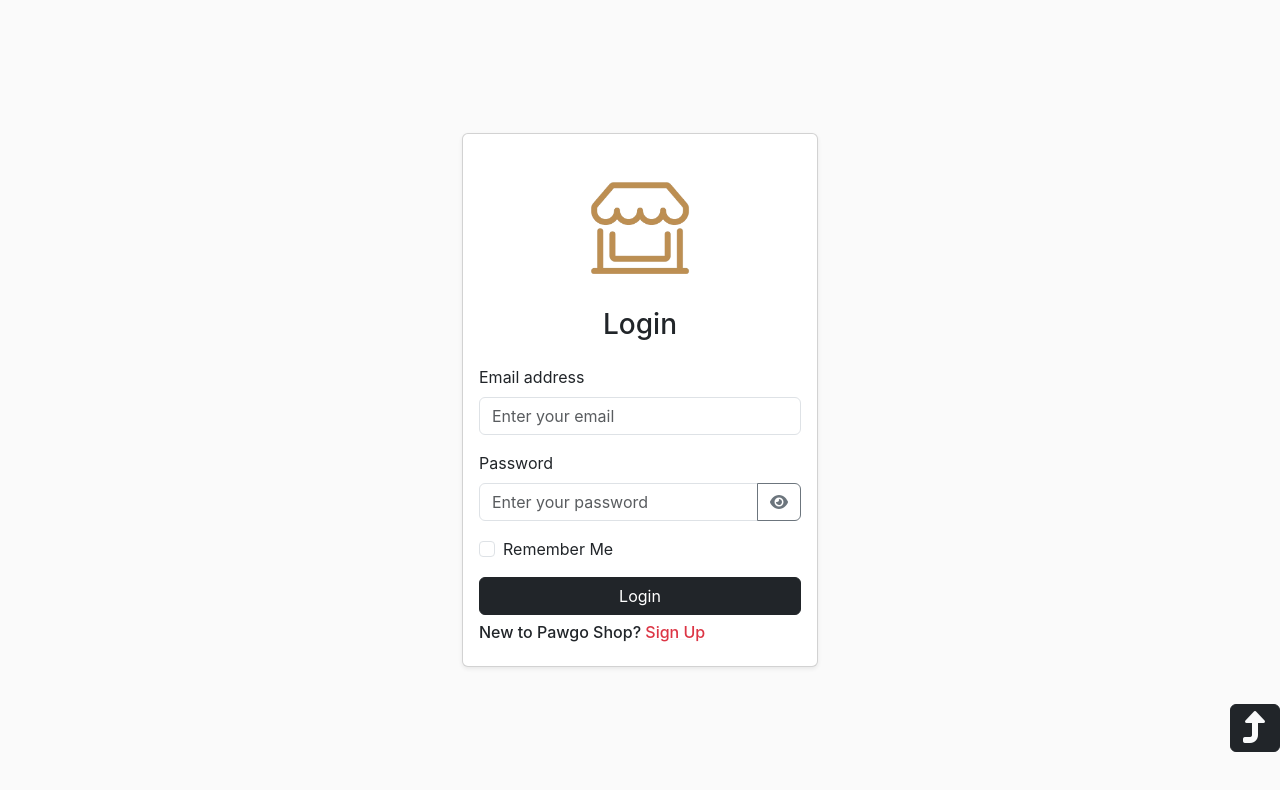
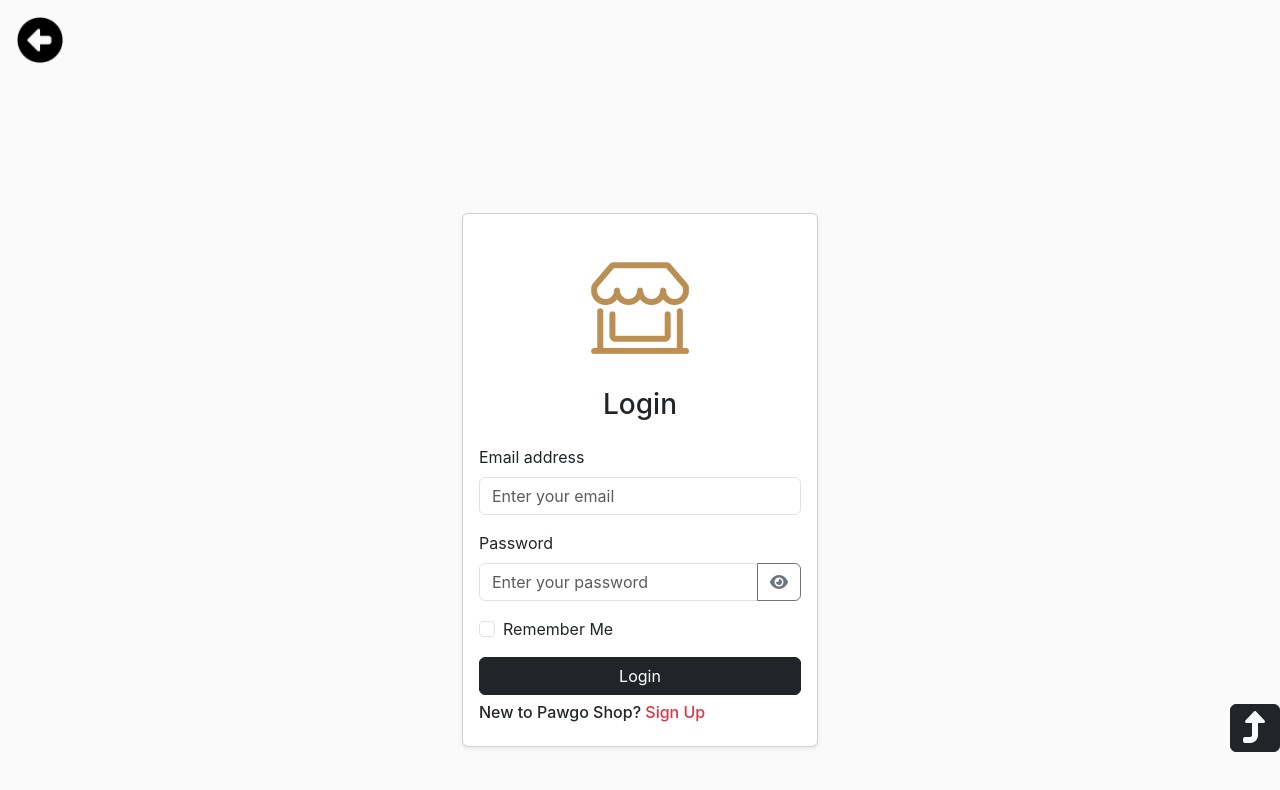
Before and after one commit to JohnJayvee/ken-jayvee, a React (Vite) app: page /login in a window 1280 px wide. Shown: the top 790 px of the page. Built offline with nearby package versions, Linux system fonts and the light colour scheme.

Commit message:
add back to home button in login page

```diff
--- a/src/pages/Login.jsx
+++ b/src/pages/Login.jsx
@@ -4,6 +4,7 @@ import { Link, useNavigate } from "react-router-dom";
 import logoSVG from "./logo-transparent.png";
 import { FontAwesomeIcon } from "@fortawesome/react-fontawesome";
 import { faEye, faEyeSlash } from "@fortawesome/free-solid-svg-icons";
+import toHome from "../images/back-to-home.png";
 import { useUser } from "../Context/UserContext.jsx";
 import { API_ENDPOINTS } from "../BaseUrl.jsx";
 const LoginForm = () => {
@@ -103,6 +104,17 @@ const LoginForm = () => {
   };
 
   return (
+    <>
+      <span>
+        <Link to={"/home"}>
+          <img
+            className="m-md-3"
+            src={toHome}
+            alt="back to home button"
+            style={{ height: "3rem" }}
+          />
+        </Link>
+      </span>
       <div className="container">
         <div className="row justify-content-center align-items-center min-vh-100">
           <div className="col-12 col-md-6 col-lg-4">
@@ -197,6 +209,7 @@ const LoginForm = () => {
           </div>
         </div>
       </div>
+    </>
   );
 };
 
```
Also changed, not shown: src/images/back-to-home.png (added). Lines whose indentation alone changed are shown as unchanged.
